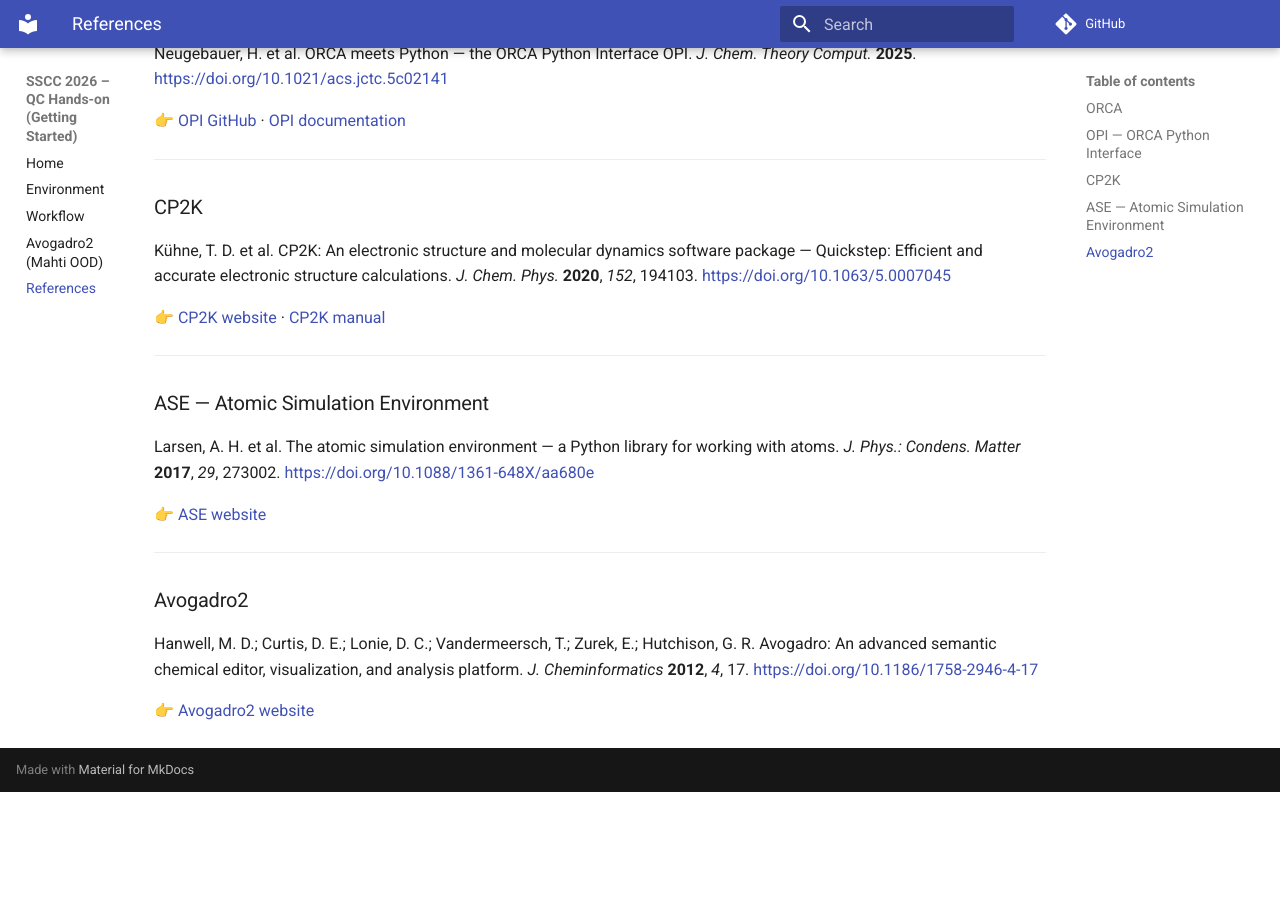
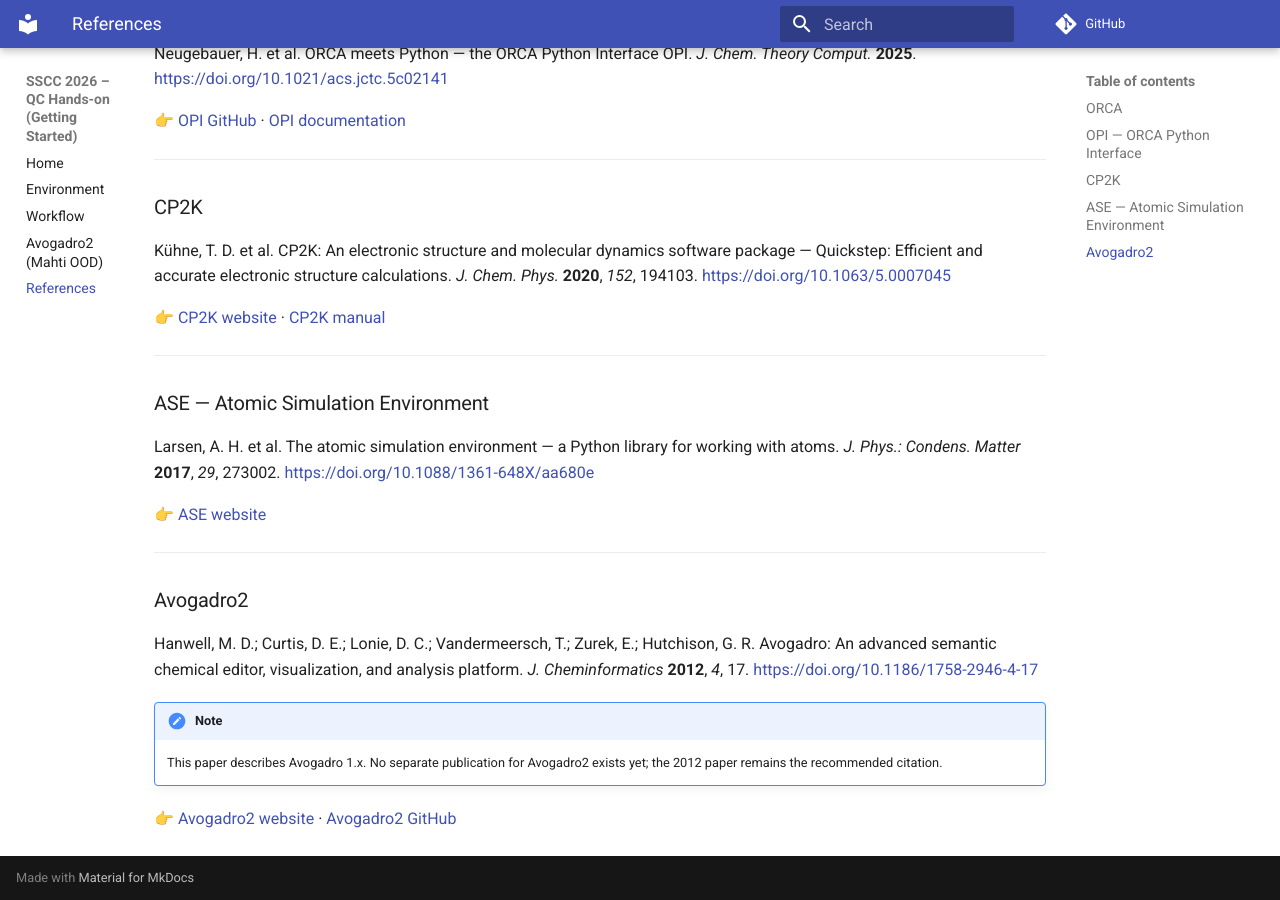
Before and after one commit to nruneberg/sscc2026-qc-getting-started, an MkDocs documentation site: the page built from docs/references.md, in a window 1280 px wide and 900 px high, scrolled down 615 px. Built offline with MkDocs 1.6.1 and Material for MkDocs 9.7.7, drawn with Linux system fonts in a browser that asks for light colours; comment, search, counter and statistics services are not loaded; before the commit the page ends 1407 px from its top, so only the background shows below that.

Commit message:
Update Avogadro2 reference

```diff
--- a/docs/references.md
+++ b/docs/references.md
@@ -65,4 +65,8 @@
 *J. Cheminformatics* **2012**, *4*, 17.
 [https://doi.org/10.1186/1758-2946-4-17](https://doi.org/10.1186/1758-2946-4-17)
 
-👉 [Avogadro2 website](https://two.avogadro.cc)
+!!! note
+    This paper describes Avogadro 1.x. No separate publication for
+    Avogadro2 exists yet; the 2012 paper remains the recommended citation.
+
+👉 [Avogadro2 website](https://two.avogadro.cc) · [Avogadro2 GitHub](https://github.com/OpenChemistry/avogadroapp)
```
